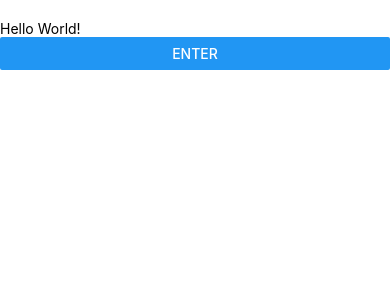
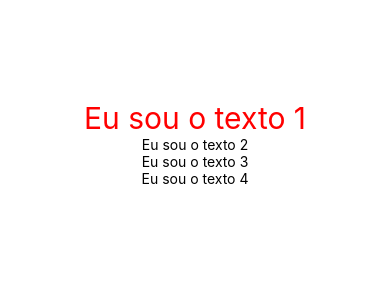
Before and after one commit to maclararose/React-Native-Basic, a React Native app in the folder My-App/: screen / in a window 390 px wide. Shown: the top 300 px of the page. Built offline with nearby package versions, Linux system fonts and the light colour scheme.

Commit message:
Update in My-App

```diff
--- a/My-App/App.js
+++ b/My-App/App.js
@@ -1,32 +1,14 @@
 import React, { Component } from 'react';
-import { View, Text, Button } from 'react-native';
+import { View, Text, StyleSheet } from 'react-native';
 
 class App extends Component{
-
-  constructor(props){
-    super(props);
-    this.state = {
-      name: ''
-    };
-
-    this.enter = this.enter.bind(this);
-  }
-
-  enter(name){
-    this.setState({
-      name: name
-    })
-  }
-
   render(){
     return(
-      <View style={{ marginTop: 20 }}>
-        <Text>Hello World!</Text>
-        <Text style={{ fontSize: 30, color: 'purple', textAlign: 'center'}}>
-          {this.state.name}
-        </Text>
-
-        <Button title="Enter" onPress={() => this.enter('Ana')} />
+      <View style={styles.container}>
+        <Text style={[styles.textOne, styles.aligmentText]}>Eu sou o texto 1</Text>
+        <Text style={styles.aligmentText}>Eu sou o texto 2</Text>
+        <Text style={styles.aligmentText}>Eu sou o texto 3</Text>
+        <Text style={styles.aligmentText}>Eu sou o texto 4</Text>
 
       </View>
 
@@ -34,4 +16,22 @@ class App extends Component{
   }
 }
 
+const styles = StyleSheet.create({
+  container:{
+    marginTop: 100,
+
+  },
+
+  textOne:{
+    color: 'red',
+    fontSize: 30
+  },
+
+  aligmentText:{
+    textAlign: 'center'
+
+  }
+
+});
+
 export default App;
```
